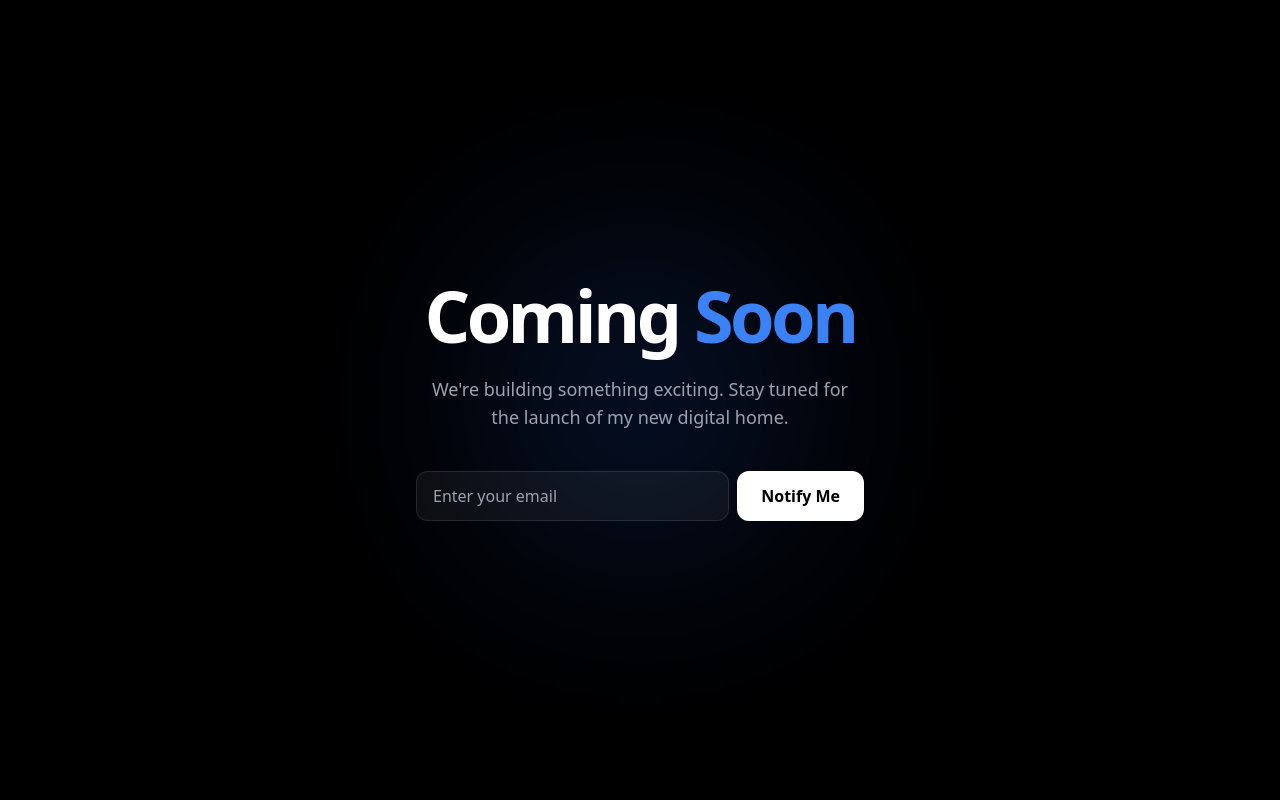
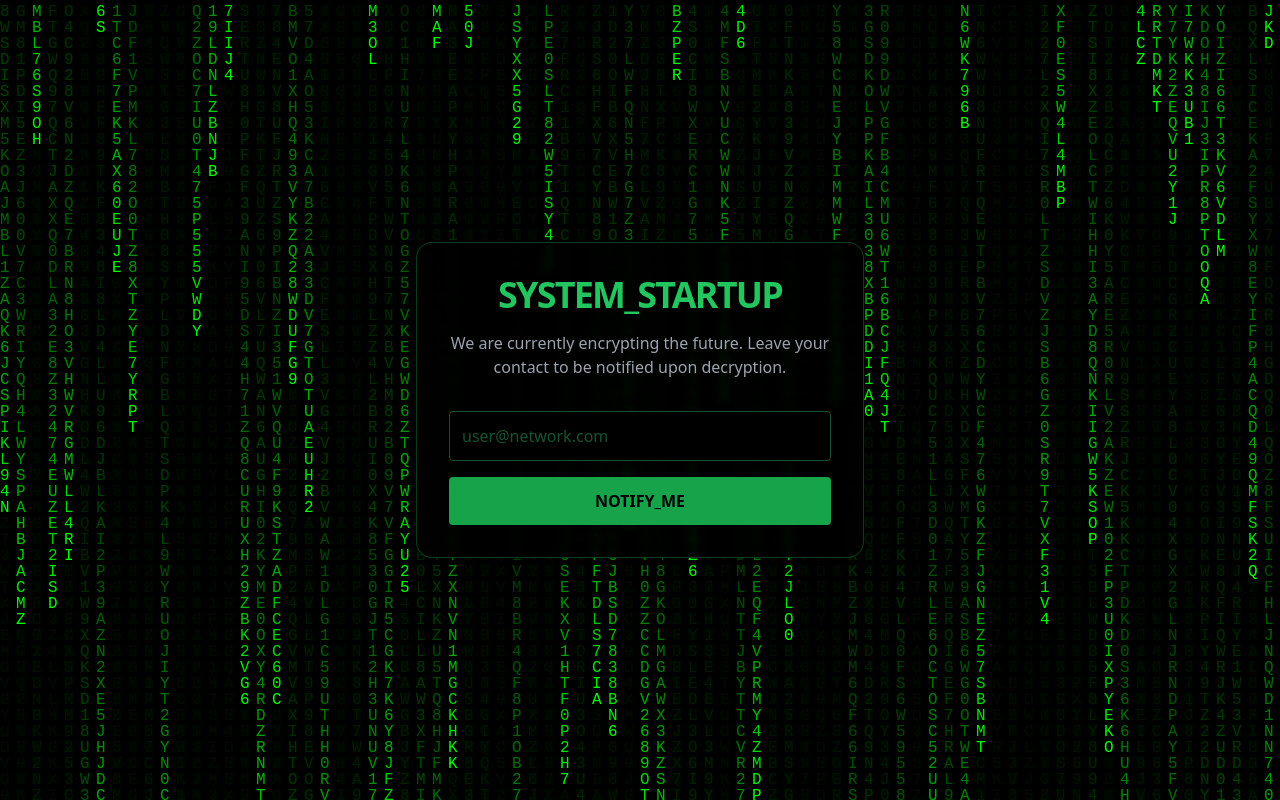
Before and after one commit to mikejm7/hello-world, a Next.js app: page / in a window 1280 px wide. Built offline with nearby package versions, Linux system fonts and the light colour scheme.

Commit message:
Update page.tsx

```diff
--- a/app/page.tsx
+++ b/app/page.tsx
@@ -1,29 +1,87 @@
+'use client';
+import React, { useEffect, useRef } from 'react';
+
 export default function ComingSoon() {
+  const canvasRef = useRef<HTMLCanvasElement>(null);
+
+  useEffect(() => {
+    const canvas = canvasRef.current;
+    if (!canvas) return;
+    const ctx = canvas.getContext('2d');
+    if (!ctx) return;
+
+    canvas.width = window.innerWidth;
+    canvas.height = window.innerHeight;
+
+    const letters = "ABCDEFGHIJKLMNOPQRSTUVWXYZ0123456789";
+    const fontSize = 16;
+    const columns = canvas.width / fontSize;
+    const drops: number[] = [];
+
+    for (let i = 0; i < columns; i++) {
+      drops[i] = 1;
+    }
+
+    function draw() {
+      // Black background with opacity to create the trail effect
+      ctx!.fillStyle = "rgba(0, 0, 0, 0.05)";
+      ctx!.fillRect(0, 0, canvas!.width, canvas!.height);
+
+      ctx!.fillStyle = "#0F0"; // Green text
+      ctx!.font = fontSize + "px monospace";
+
+      for (let i = 0; i < drops.length; i++) {
+        const text = letters.charAt(Math.floor(Math.random() * letters.length));
+        ctx!.fillText(text, i * fontSize, drops[i] * fontSize);
+
+        if (drops[i] * fontSize > canvas!.height && Math.random() > 0.975) {
+          drops[i] = 0;
+        }
+        drops[i]++;
+      }
+    }
+
+    const interval = setInterval(draw, 33);
+    return () => clearInterval(interval);
+  }, []);
+
   return (
-    <main className="min-h-screen flex items-center justify-center bg-black text-white p-4">
-      {/* Background Glow */}
-      <div className="absolute top-1/2 left-1/2 -translate-x-1/2 -translate-y-1/2 w-64 h-64 bg-blue-600 rounded-full blur-[120px] opacity-30"></div>
+    <main className="relative min-h-screen w-full bg-black flex items-center justify-center overflow-hidden">
+      {/* Matrix Canvas Background */}
+      <canvas
+        ref={canvasRef}
+        className="absolute top-0 left-0 w-full h-full"
+      />
 
-      <div className="relative z-10 text-center space-y-6 max-w-md">
-        <h1 className="text-5xl md:text-7xl font-bold tracking-tighter">
-          Coming <span className="text-blue-500">Soon</span>
+      {/* Content Card */}
+      <div className="relative z-10 bg-black/80 p-8 rounded-2xl border border-green-500/30 backdrop-blur-sm max-w-md w-full mx-4 text-center">
+        <h1 className="text-4xl font-bold text-green-500 mb-4 tracking-tighter">
+          SYSTEM_STARTUP
         </h1>
-
-        <p className="text-gray-400 text-lg">
-          We're building something exciting. Stay tuned for the launch of my new digital home.
+        <p className="text-gray-400 mb-8">
+          We are currently encrypting the future. Leave your contact to be notified upon decryption.
         </p>
 
-        {/* Simple Input/Button (Optional) */}
-        <div className="flex flex-col sm:flex-row gap-2 pt-4">
+        {/* Email Form */}
+        <form
+          action="https://formspree.io/f/YOUR_ID_HERE"
+          method="POST"
+          className="flex flex-col gap-4"
+        >
           <input
             type="email"
-            placeholder="Enter your email"
-            className="bg-white/5 border border-white/10 px-4 py-3 rounded-xl focus:outline-none focus:ring-2 focus:ring-blue-500 flex-grow"
+            name="email"
+            placeholder="user@network.com"
+            required
+            className="p-3 rounded bg-black border border-green-900 text-green-400 placeholder:text-green-900 focus:outline-none focus:border-green-500 transition-colors"
           />
-          <button className="bg-white text-black font-semibold px-6 py-3 rounded-xl hover:bg-gray-200 transition-colors">
-            Notify Me
+          <button
+            type="submit"
+            className="bg-green-600 hover:bg-green-500 text-black font-bold py-3 px-6 rounded transition-all active:scale-95"
+          >
+            NOTIFY_ME
           </button>
-        </div>
+        </form>
       </div>
     </main>
   );
```
